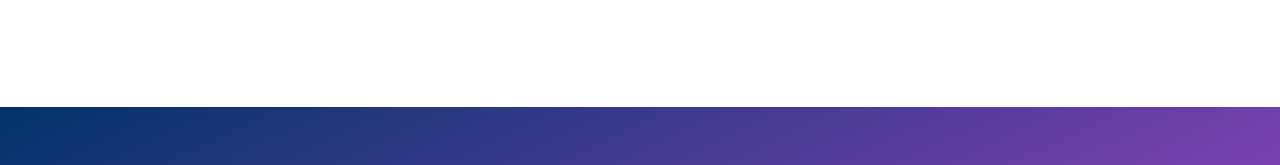
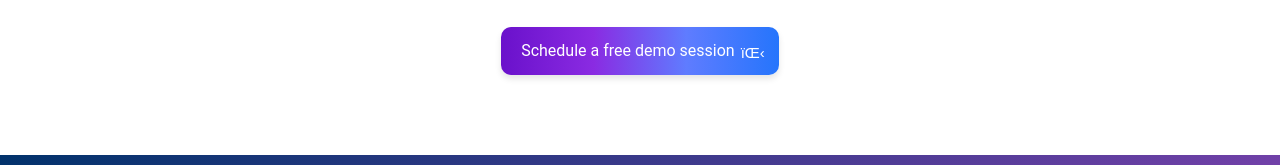
Before and after one commit to Benefiti/benefiti-app, a plain HTML site: page brose-case-study-en-2024.html in a window 1280 px wide. Shown: the part 4562-4727 px from the top of the page. Drawn offline with nearby package versions, Linux system fonts and the light colour scheme; a script that the page names is missing.

Commit message:
Add CTA button to brose case study

```diff
--- a/blogs-css/blogs.css
+++ b/blogs-css/blogs.css
@@ -106,3 +106,33 @@ h1 {
 	width: 430px;
 	height: 430px;
 }
+
+.call-demo {
+	background: linear-gradient(
+		90deg,
+		#6a11cb,
+		#8a2be2,
+		#5f7cff,
+		#2575fc
+	); /* Smooth multi-color gradient */
+	color: white;
+	border: none;
+	border-radius: 10px;
+	padding: 12px 20px;
+	font-size: 16px;
+	cursor: pointer;
+	transition: transform 0.2s, background-color 0.2s;
+	box-shadow: 0 4px 6px rgba(0, 0, 0, 0.1); /* Slight shadow for depth */
+	text-decoration: none;
+}
+
+.call-demo:hover {
+	background: linear-gradient(
+		90deg,
+		#5c0db6,
+		#7a22da,
+		#5070f5,
+		#206ce4
+	); /* Slightly darker hover gradient */
+	transform: scale(1.05);
+}
--- a/brose-case-study-en-2024.html
+++ b/brose-case-study-en-2024.html
@@ -226,7 +226,9 @@
 			<div class="wrapper">
 				<div class="row">
 					<div class="col-2 lg-6 md-4 h1__and__img__wrapper">
-						<h1 class="blog-4-h1">Brose Case Study - Global Leader in the Automotive Industry</h1>
+						<h1 class="blog-4-h1">
+							Brose Case Study - Global Leader in the Automotive Industry
+						</h1>
 					</div>
 				</div>
 			</div>
@@ -249,11 +251,11 @@
 								alt="Brose Studije slučaja."
 							/>
 							<p class="paragraph blog-5">
-								Before the introduction of the Benefiti.app platform, the company
-								faced challenges in effectively managing the wide range of
-								benefits they offer to their employees, the different needs of
-								employees, as well as the bonus for ideas that employees brings
-								to the company.
+								Before the introduction of the Benefiti.app platform, the
+								company faced challenges in effectively managing the wide range
+								of benefits they offer to their employees, the different needs
+								of employees, as well as the bonus for ideas that employees
+								brings to the company.
 							</p>
 							<h2 class="blog5-heading">Challenges</h2>
 							<p class="paragraph blog-5">
@@ -349,6 +351,23 @@
 								benefits, while rewarding employees saved time for the HR and
 								finance sector.
 							</p>
+
+							<div class="col lg-12 centre-align">
+								<a
+									href="https://calendly.com/mojibenefiti/demo"
+									class="call-demo"
+									>Schedule a free demo session<span class="fa text-span"
+										></span
+									></a
+								>
+								<!-- <img
+									src="https://aakdcmvkao.cloudimg.io/v7/https://benefiti.rs/images/benefiti infografik-01.png"
+									srcset="https://aakdcmvkao.cloudimg.io/v7/https://benefiti.rs/images/benefiti infografik-01.png 500w, https://aakdcmvkao.cloudimg.io/v7/https://benefiti.rs/images/benefiti infografik-01.png 800w, https://aakdcmvkao.cloudimg.io/v7/https://benefiti.rs/images/benefiti infografik-01.png 1080w, https://aakdcmvkao.cloudimg.io/v7/https://benefiti.rs/images/benefiti infografik-01.png 1428w"
+									sizes="(max-width: 479px) 65vw, (max-width: 767px) 71vw, 73vw"
+									alt=""
+									class="mobile-app margin-bottom"
+								/> -->
+							</div>
 						</div>
 					</div>
 				</div>
```
